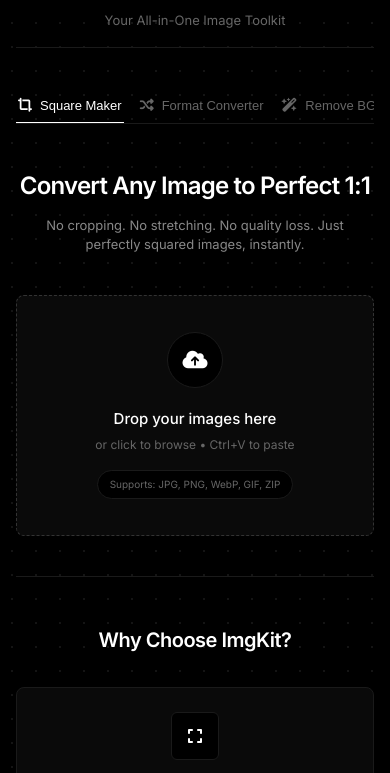
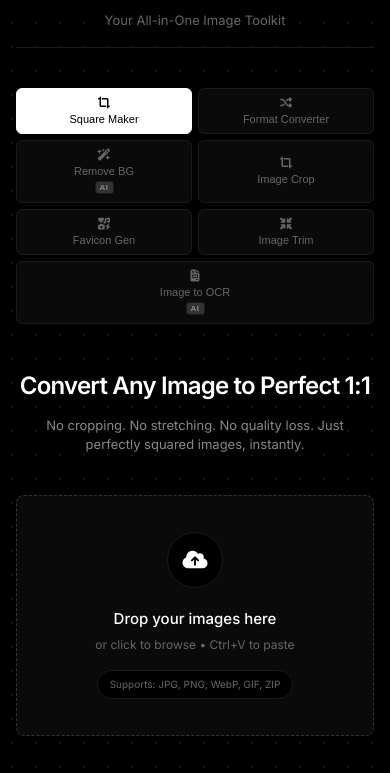
Before and after one commit to itxRishabh/ImgKit, a website: page index.html in a window 390 px wide. Shown: the part 61-834 px from the top of the page. Drawn offline with nearby package versions, Linux system fonts and the light colour scheme.

Commit message:
Redesign navigation tabs to be responsive using auto-grid system on mobile/tablet viewports

```diff
--- a/style.css
+++ b/style.css
@@ -1612,6 +1612,51 @@
         padding: 0 8px;
     }
 
+    .tool-nav {
+        display: grid;
+        grid-template-columns: repeat(3, 1fr);
+        gap: 8px;
+        border-bottom: none;
+        margin-bottom: 32px;
+        overflow-x: visible;
+        white-space: normal;
+        padding: 0;
+    }
+
+    .tool-tab {
+        flex: none;
+        width: 100%;
+        justify-content: center;
+        background: var(--surface);
+        border: 1px solid var(--border);
+        border-radius: var(--radius-md);
+        padding: 10px 8px;
+        font-size: 12px;
+        transition: all var(--transition-fast);
+        white-space: normal;
+        text-align: center;
+    }
+
+    .tool-tab:hover {
+        border-color: var(--border-active);
+    }
+
+    .tool-tab.active {
+        background: var(--accent);
+        color: var(--bg);
+        border-color: var(--accent);
+    }
+
+    .tool-tab.active::after {
+        display: none;
+    }
+
+    .tool-tab.active .ai-badge {
+        background: var(--bg);
+        color: var(--accent-dim);
+        border-color: var(--border-active);
+    }
+
     .upload-area {
         padding: 36px 20px;
     }
@@ -1711,13 +1756,24 @@
 /* Extra Small Devices */
 @media (max-width: 480px) {
     .tool-nav {
-        gap: 14px;
+        grid-template-columns: repeat(2, 1fr);
+        gap: 6px;
         margin-bottom: 24px;
     }
 
     .tool-tab {
-        font-size: 13px;
-        padding: 10px 2px 10px;
+        font-size: 11px;
+        padding: 8px 4px;
+        flex-direction: column;
+        gap: 4px;
+    }
+
+    .tool-tab i {
+        font-size: 12px;
+    }
+
+    .tool-tab:last-child {
+        grid-column: span 2;
     }
 
     .stats-section {
```
